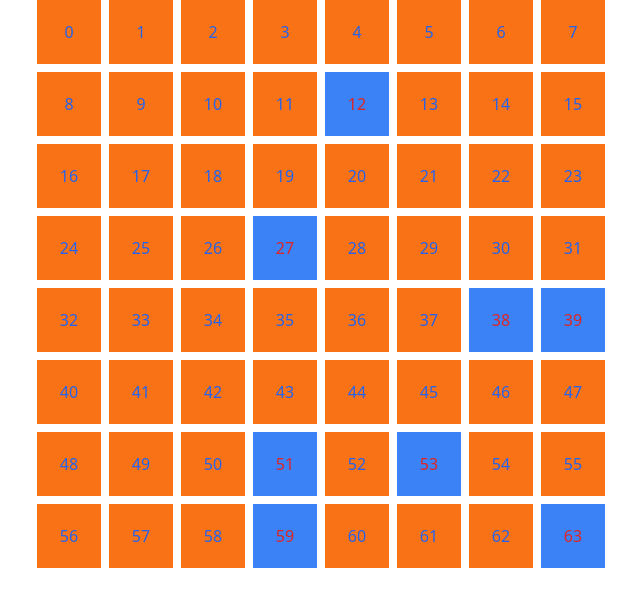
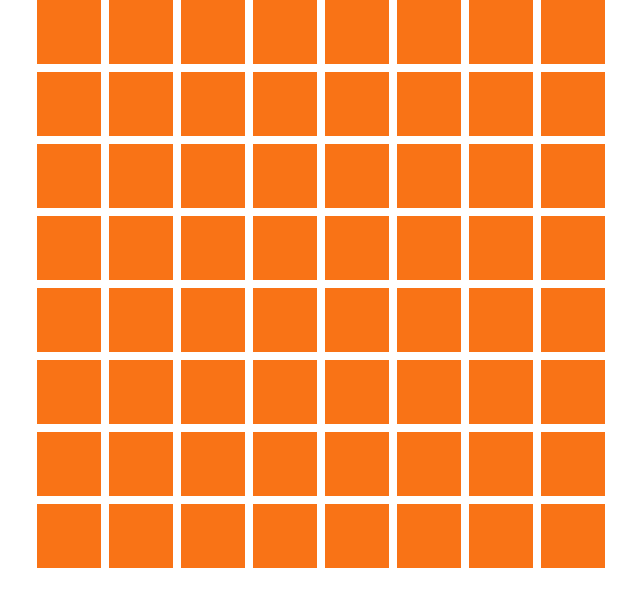
Before and after one commit to qwertyuslaxmax/mineSweeper, a SvelteKit app: page / in a window 1280 px wide. Shown: the top 606 px of the page, without its empty margins (319-959 px from the left). Built offline with nearby package versions, Linux system fonts and the light colour scheme.

Commit message:
hocus pocus

```diff
--- a/src/routes/+page.svelte
+++ b/src/routes/+page.svelte
@@ -1,44 +1,76 @@
 <script lang="ts">
+    let gridButtons: number[] = [];
 
-    let gridButtons:number[] = []
-    for(let i=0;i<64;i++){
-        gridButtons[i]=i
+    for (let i = 0; i < 64; i++) {
+        gridButtons[i] = i;
     }
+
+    let bombClicked = false;
+
     function getRandomNumbers() {
-        var randomNumbers:number[] = [];
+        let randomNumbers: number[] = [];
 
-        while (randomNumbers.length < 8) {
-            var randomNumber = Math.floor(Math.random() * 64); // Generates a random number between 0 and 63 (inclusive).
+        while (randomNumbers.length < 12) {
+            let randomNumber = Math.floor(Math.random() * 64);
 
             if (!randomNumbers.includes(randomNumber)) {
                 randomNumbers.push(randomNumber);
             }
         }
 
+        return randomNumbers;
+    }
 
-  return randomNumbers;
+    let bombNumbers = getRandomNumbers();
+    console.log(bombNumbers);
 
+    let disabledButtons: number[] = [];
+
+    function handleClick(num: number) {
+        if (bombNumbers.includes(num)) {
+            bombClicked = true;
+            disabledButtons = bombNumbers.slice(); // Disable all bomb buttons
         }
-var randomNumbers = getRandomNumbers();
-console.log(randomNumbers)
+    }
 </script>
-<div class="flex justify-center">
+
+<div class="flex justify-center align-items: center">
     <div class="grid grid-cols-8 gap-2 w-fit">
         {#each gridButtons as num}
-
-    {#if randomNumbers.includes(num)}
-    <button class="text-red-600 bg-blue-500 w-16 h-16">
-        {num}
+            {#if bombClicked}
+                <button
+                    class="text-blue-600 bg-orange-500 w-16 h-16"
+                    on:click={() => handleClick(num)}
+                    disabled={disabledButtons.includes(num)}
+                >
                 </button>
             {:else}
-
-    <button class="text-blue-600 bg-orange-500 w-16 h-16">
-        {num}
+                <button
+                    class="text-blue-600 bg-orange-500 w-16 h-16 focus:bg-blue-400 visited:bg-blue-300"
+                    on:click={() => handleClick(num)}
+                >
                 </button>
             {/if}
         {/each}
     </div>
 </div>
+{#if bombClicked}
+        <p class="message-overlay">You Lost</p>
+    {/if}
 <style>
+    .message-overlay {
+        position: fixed;
+        top: 0;
+        left: 0;
+        width: 100%;
+        height: 100%;
+        background: rgba(0, 0, 0, 0.7);
+        display: flex;
+        justify-content: center;
+        align-items: center;
+        color: white;
+        font-size: 1.5rem;
+        z-index: 999; /* Ensure it's on top of everything */
+    }
 
 </style>
```
Lines whose indentation alone changed are shown as unchanged.
